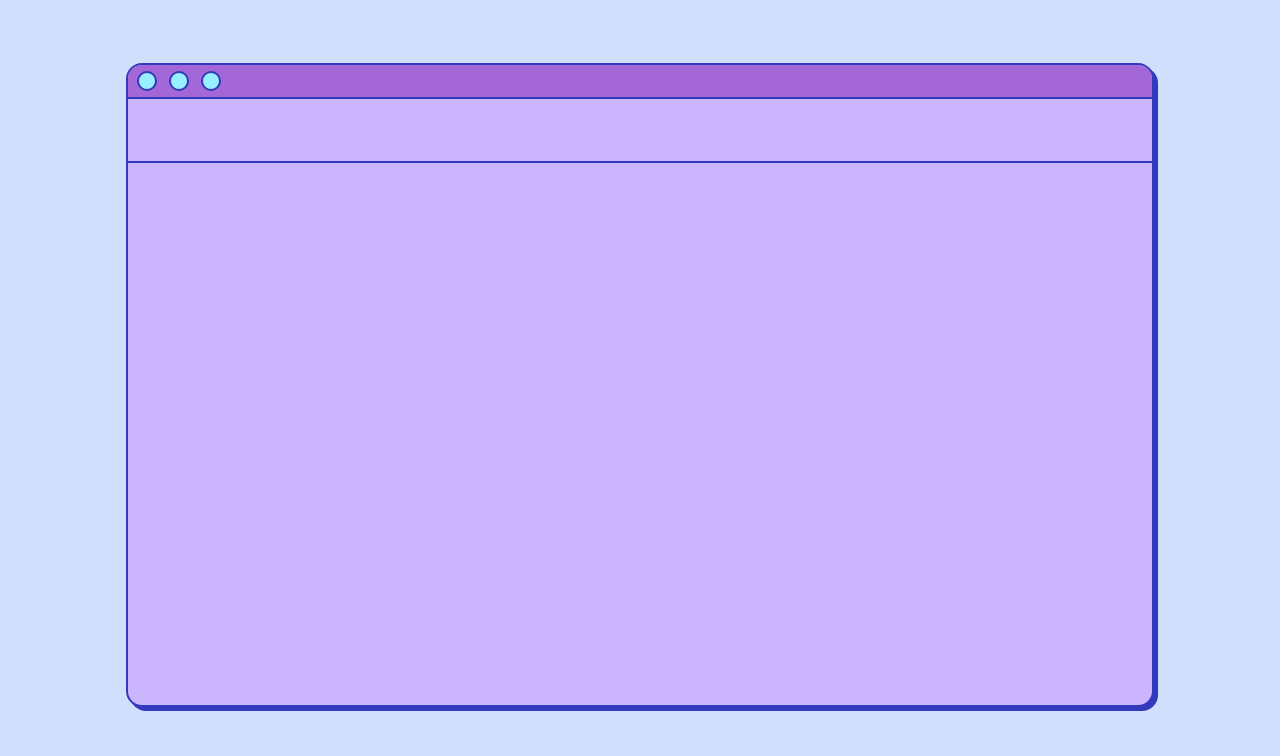
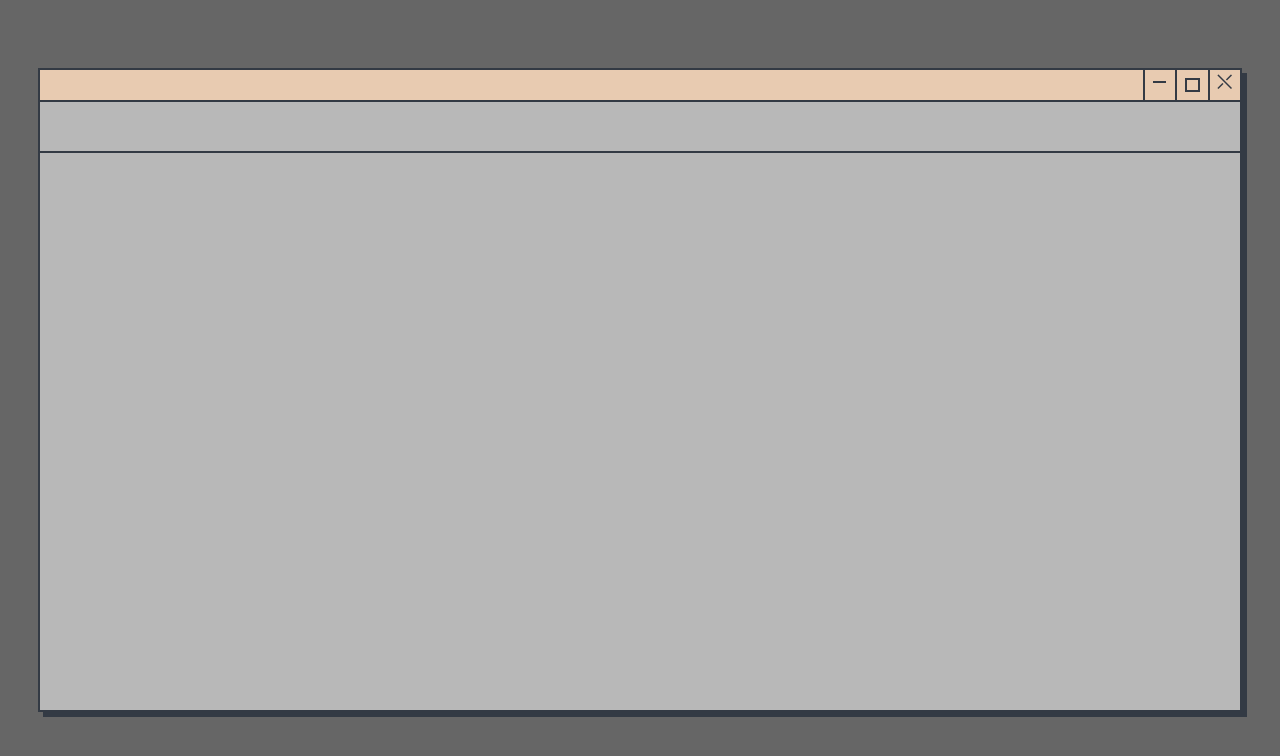
Before and after one commit to saturnoluis/saturnoluis.github.io, a React (Create React App) app in the folder application/: page / in a window 1280 px wide. Shown: the top 756 px of the page. Built offline with nearby package versions, Linux system fonts and the light colour scheme.

Commit message:
Re-do all styles and colors

```diff
--- a/application/public/index.html
+++ b/application/public/index.html
@@ -5,6 +5,8 @@
     <link rel="icon" href="%PUBLIC_URL%/favicon.ico" />
     <meta name="viewport" content="width=device-width, initial-scale=1" />
     <meta name="theme-color" content="#000000" />
+    <meta name=”robots” content=”noindex”>
+    <meta name=”googlebot” content=”noindex”>
     <meta
       name="description"
       content="Web site created using create-react-app"
--- a/application/src/App.scss
+++ b/application/src/App.scss
@@ -1,152 +1,142 @@
+$base-size: 10px;
+$border-size: $base-size / 4;
+
+$window-title-height: $base-size * 3;
+$window-max-width: $base-size * 120;
+
+$bg-color-main: #666666;
+$bg-color-title: #e8cbb1;
+$bg-color-window: #b8b8b8;
+
+$warning-color: #ecafad;
+$border-color: #333a44;
+
 .App {
-  --border-size: 2px;
-  --border-color: #3239BB;
-
-  --bg-color-main: #D0DFFC;
-  --bg-color-title: #A367D8;
-  --bg-color-buttons: #98EFFF;
-  --bg-color-window: #CCB5FF;
-
-  --window-title-height: 32px;
-
+  display: flex;
+  height: 100vh;
+  width: 100vw;
   align-items: center;
-  background-color: var(--bg-color-main);
-  display: flex;
-  font-size: 10px;
-  height: 100vh;
   justify-content: center;
+  font-size: $base-size;
   text-align: center;
-  width: 100vw;
+  overflow: auto;
+  background-color: $bg-color-main;
 }
 
 .Window {
-  background-color: var(--bg-color-window);
-  border: var(--border-size) solid var(--border-color);
-  box-shadow: 4px 4px var(--border-color);
+  background-color: $bg-color-window;
+  border: $border-size solid $border-color;
+  box-shadow: .5em .5em $border-color;
   display: block;
   overflow: hidden;
-  transition: all .5s;
+  transition: all .25s;
+  margin: 1em;
 
-  &__header {
-    border-bottom: var(--border-size) solid var(--border-color);
-    height: 96px;
+  &--default {
+    height: 80vh;
+    width: $window-max-width;
+    max-width: $window-max-width;
+    margin-bottom: $window-title-height;
+  }
+
+  &--minimized {
+    height: $window-title-height;
+    width: $window-max-width;
+    max-width: $window-max-width;
+    margin-top: calc(-100vh + 10em);
+  }
+
+  &--maximized {
+    width: 99vw;
+    max-width: 99vw;
+    height: 98vh;
+  }
+
+  &--closed {
+    display: none;
   }
 
   &__title {
-    height: var(--window-title-height);
     display: flex;
-    flex-direction: row;
+    height: $window-title-height;
+    flex-direction: row-reverse;
     align-items: flex-start;
-    border-bottom: 2px solid var(--border-color);
-    background-color: var(--bg-color-title);
+    border-bottom: $border-size solid $border-color;
+    background-color: $bg-color-title;
+  }
+
+  &__header {
+    border-bottom: $border-size solid $border-color;
+    height: $window-title-height * 2.7;
   }
 
   &__controls {
-    height: var(--window-title-height);
     display: flex;
-    margin-left: 3px;
+    height: $window-title-height;
   }
 
-  &--default {
-    border-radius: 16px;
-    height: 80vh;
-    margin-bottom: 30px;
-    max-width: 1024px;
-    width: 90vw;
+  &__button {
+    display: flex;
+    align-items: center;
+    justify-content: center;
+    width: $window-title-height + $border-size;
+    height: $window-title-height;
+    padding: 0;
+    background: none;
+    border: none;
+    border-left: $border-size solid $border-color;
+    cursor: pointer;
+
+    .icon {
+      height: 1.4rem;
+      width: 1.4em;
+    }
   }
 
-  &--maximized {
-    border-radius: 5px;
-    height: calc(100vh - 20px);
-    margin: 0;
-    max-width: 100vw;
-    width: calc(100vw - 20px);
+  &__button--minimize {
+    .icon {
+      width: 1em;
+      height: .5em;
+      border-top: $border-size solid $border-color;
+    }
+
+    &:hover {
+      .icon {
+        width: .6em;
+      }
+    }
   }
 
-  &--minimized {
-    border-radius: 20px;
-    height: 40px;
-    margin-top: -80vh;
-    width: 40vw;
-    max-width: 40vw;
-  }
-}
+  &__button--maximize {
+    .icon {
+      width: .8em;
+      height: .8em;
+      border: $border-size solid $border-color;
+    }
 
-.WindowButton {
-  background: none;
-  border: none;
-  padding: 0;
-  display: flex;
-  align-items: center;
-  justify-content: center;
-  height: var(--window-title-height);
-  width: var(--window-title-height);
-  cursor: pointer;
-
-  @mixin icon-default {
-    border-radius: 50%;
-    height: 16px;
-    width: 16px;
-    margin: 0;
+    &:hover {
+      .icon {
+        width: 1em;
+        height: 1em;
+      }
+    }
   }
 
-  @mixin icon-close {
-    background-color: var(--border-color);
-    height: 12px;
-    width: 12px;
-  }
+  &__button--close {
+    .icon {
+      position: relative;
 
-  @mixin icon-minimize {
-    border-radius: 2px;
-    height: 2px;
-    width: 16px;
-    margin-bottom: 4px;
-  }
-
-  @mixin icon-maximize {
-    border-radius: 3px;
-    height: 18px;
-    width: 18px;
-  }
-
-  .icon {
-    @include icon-default;
-    background: var(--bg-color-buttons);
-    border: var(--border-size) solid var(--border-color);
-    box-sizing: content-box;
-    display: block;
-    transition: all .2s;
-  }
-
-  .icon--close.icon--closed {
-    @include icon-close;
-  }
-
-  .icon--minimize.icon--minimized {
-    @include icon-minimize;
-  }
-
-  .icon--maximize.icon--maximized {
-    @include icon-maximize;
-  }
-
-  &:hover {
-    .icon--close {
-      @include icon-close;
+      &::after {
+        color: $border-color;
+        display: block;
+        content: '⛌';
+        font-size: 1.6em;
+        line-height: .8em;
+      }
     }
 
-    .icon--minimize {
-      @include icon-minimize;
-    }
-
-    .icon--maximize {
-      @include icon-maximize;
-    }
-
-    .icon.close.icon--close,
-    .icon--minimize.icon--minimized,
-    .icon--maximize.icon--maximized {
-      @include icon-default;
+    &:hover {
+      background-color: $warning-color;
     }
   }
 }
--- a/application/src/components/Window/Window.js
+++ b/application/src/components/Window/Window.js
@@ -23,9 +23,9 @@ function Window() {
       <header className="Window__header">
         <div className="Window__title">
           <div className="Window__controls">
-            <WindowButton type="close" state={windowState} onClick={handleClose} />
             <WindowButton type="minimize" state={windowState} onClick={handleMinimize} />
             <WindowButton type="maximize" state={windowState} onClick={handleMaximize} />
+            <WindowButton type="close" state={windowState} onClick={handleClose} />
           </div>
         </div>
       </header>
@@ -35,8 +35,9 @@ function Window() {
 
 function WindowButton({ type, state, onClick }) {
   return (
-    <button className="WindowButton" onClick={onClick}>
-      <div className={`icon icon--${type} icon--${state}`} />
+    <button onClick={onClick}
+      className={`Window__button Window__button--${type} Window__button--${state}`}>
+      <div className={`icon icon--${type}`} />
     </button>
   );
 }
```
Also changed, not shown: application/src/App.js (line endings or trailing spaces).
